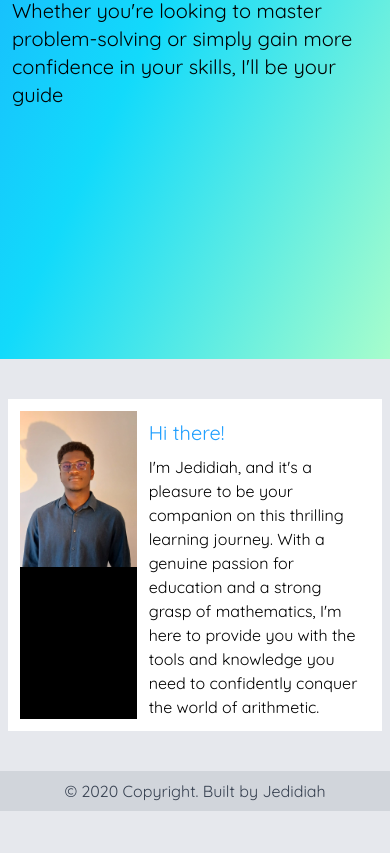
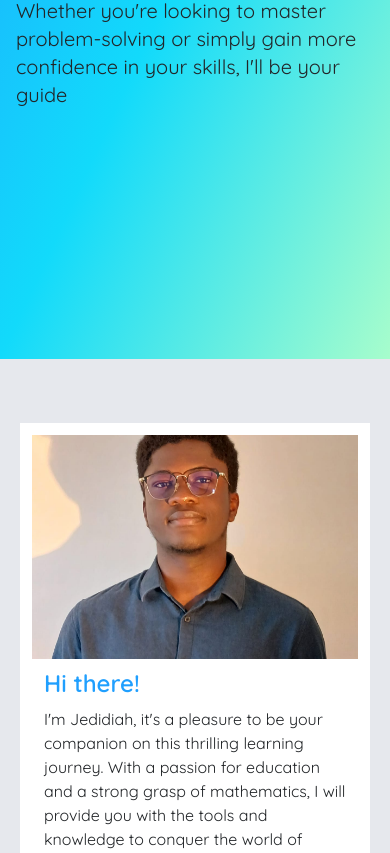
Before and after one commit to og-JND/math-tutoring, a plain HTML site: page index.html in a window 390 px wide. Shown: the part 533-1386 px from the top of the page. Before the commit the page ends 1344 px from the top, so only its background shows below. Drawn offline with nearby package versions, Linux system fonts and the light colour scheme.

Commit message:
rebuid the intro card for mobile and add a placeholder for the carousel

```diff
--- a/index.html
+++ b/index.html
@@ -13,7 +13,8 @@
         rel="stylesheet">
 </head>
 
-<body class="bg-myWhite font-body">
+<body class="bg-myWhite font-body text-myBlack">
+
     <section id="desktop-menu" class="sticky top-0">
         <nav class="bg-white flex justify-between text-xl px-2 py-2">
             <div class="font-logo self-end">Re:Think</div>
@@ -37,29 +38,33 @@
 
     <div class="bg-gradient-to-br from-grad1 via-grad2 to-grad3 h-screen flex flex-col justify-center px-3">
         <p class="font-hTitle text-5xl py-5">
-            Mastering Math, One Lesson at a Time
+            Mastering <span class="font-bold">Math</span>, One Lesson at a Time
         </p>
-        <p class="font-body text-xl">
+        <p class="font-body text-xl px-1">
             Whether you're looking to master problem-solving or simply gain more confidence in your skills, I'll be your
             guide
         </p>
     </div>
     <main class="px-2">
 
-        <div id="intro-card" class="bg-white my-10 flex p-3 md:container mx-auto">
-            <div class="w-1/3 bg-black">
-                <img src="img/Headshot_1.jpg" class="object-fill" alt="A picture of me">
+        <div id="intro-card" class="bg-white mt-16 flex flex-col p-3 mx-3">
+            <div class="bg-black h-56">
+                <img src="img/Headshot_1.jpg" class="h-full w-full object-cover object-center" alt="A picture of me">
             </div>
-            <div class="w-2/3 px-3 self-center">
-                <p class="text-xl text-myBlue py-2">
+            <div class=" px-3 self-center">
+                <p class="text-2xl text-myBlue font-semibold py-2">
                     Hi there!
                 </p>
                 <p>
-                    I'm Jedidiah, and it's a pleasure to be your companion on this thrilling learning journey. With a
-                    genuine passion for education and a strong grasp of mathematics, I'm here to provide you with the
-                    tools and knowledge you need to confidently conquer the world of arithmetic.
+                    I'm Jedidiah, it's a pleasure to be your companion on this thrilling learning journey. With a
+                    passion for education and a strong grasp of mathematics, I will provide you with the
+                    tools and knowledge to conquer the world of arithmetic.
                 </p>
             </div>
+        </div>
+
+        <div class="md:container -mx-2 md:mx-auto bg-black h-96 mt-16">
+
         </div>
     </main>
 
```
Also changed, not shown: img/SAT2.png, styles/main.css.
